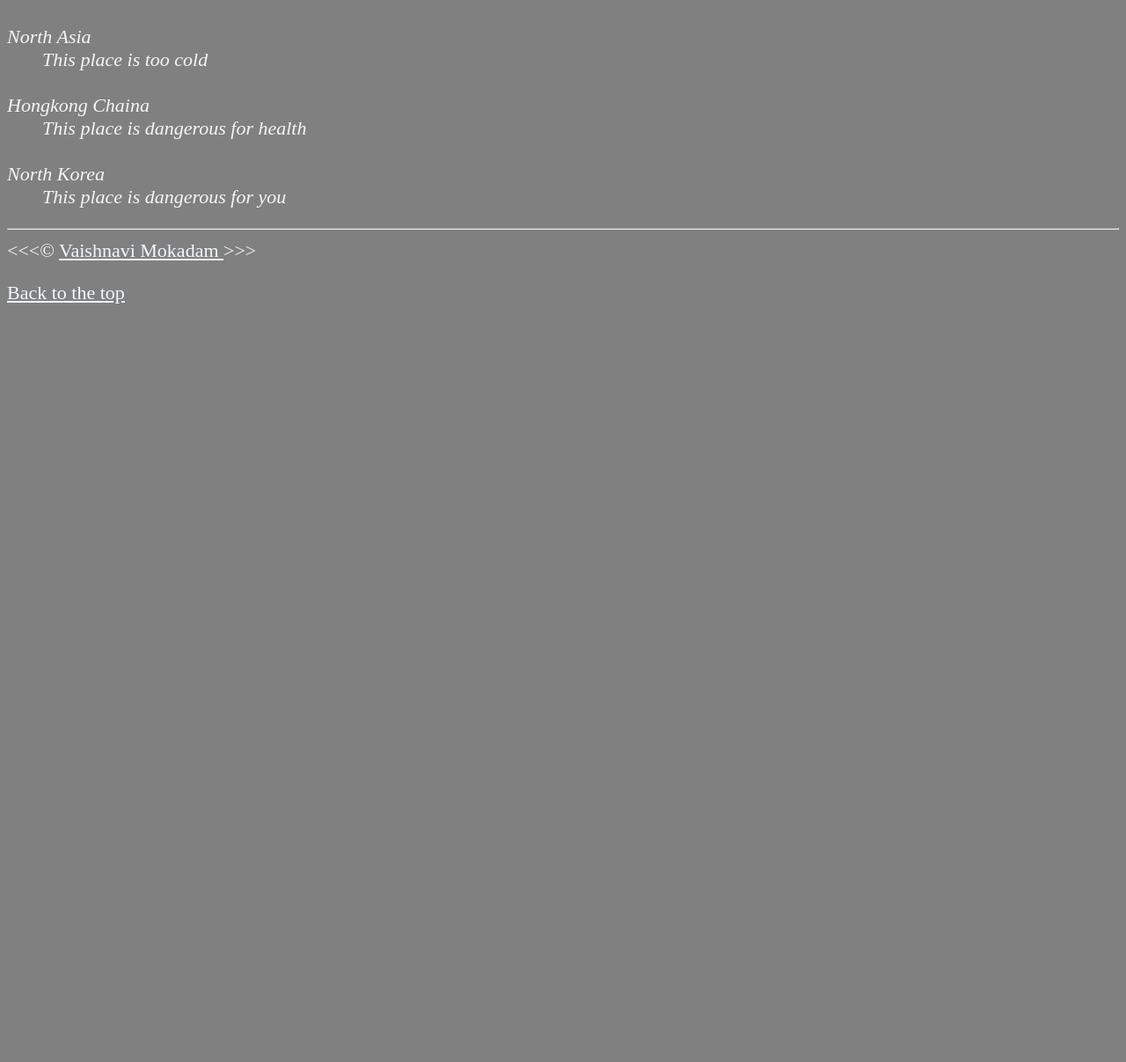
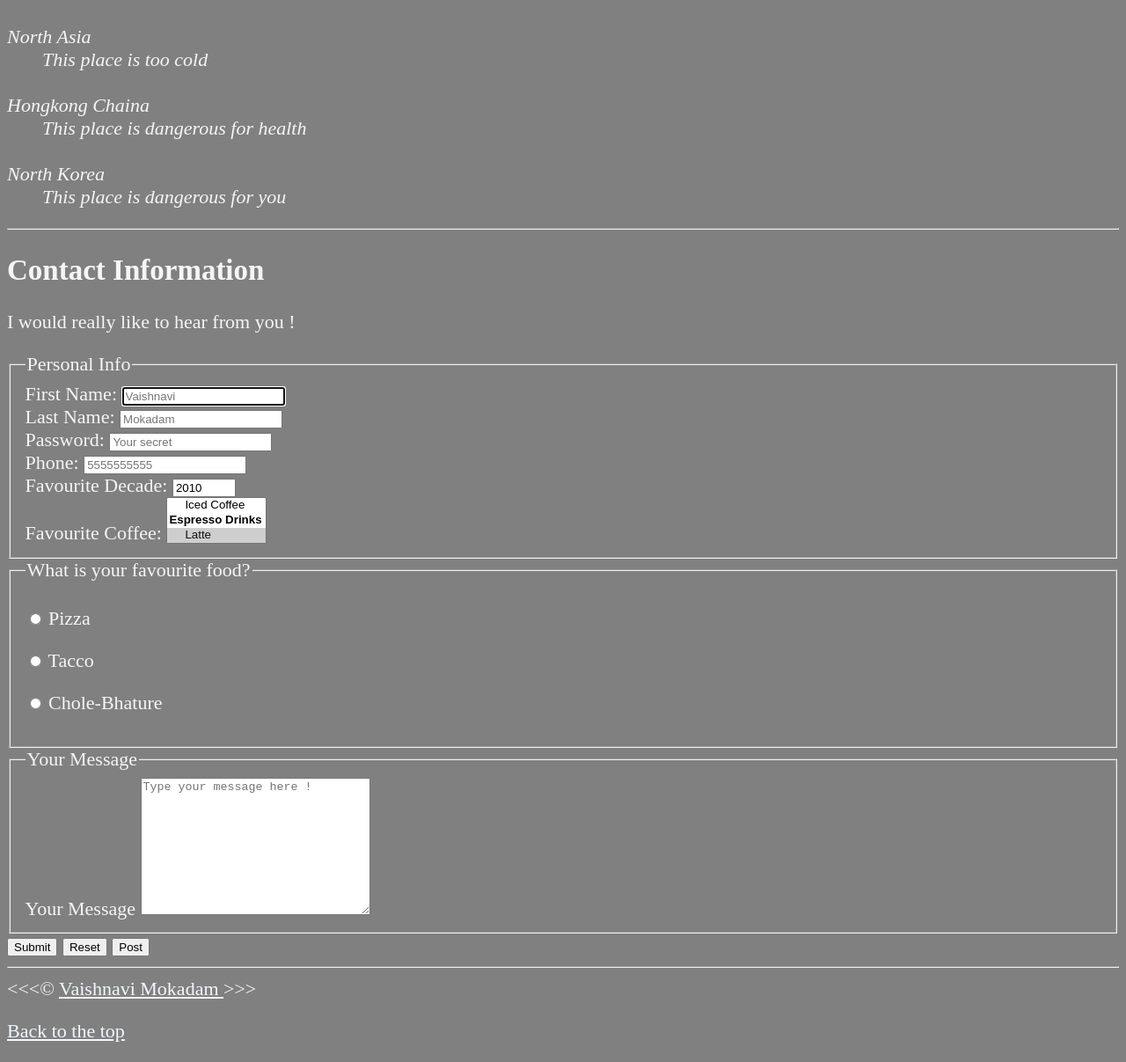
Before and after one commit to Vaishnavi2701-mk/HTML, a plain HTML site: page index.html in a window 1280 px wide. Shown: the part 2471-3678 px from the top of the page at 88% size. Before the commit the page ends 2839 px from the top, so only its background shows below. Drawn offline with Linux system fonts and the light colour scheme.

Commit message:
Update index.html

```diff
--- a/index.html
+++ b/index.html
@@ -168,7 +168,80 @@
            </p>
         </article>
         <hr>
+        <article>
+            <h2>Contact Information</h2>
+            <p>I would really like to hear from you !</p>
+            <form action="https://httpbin.org/get" method="get">
+                <fieldset>
+                    <legend> Personal Info </legend>
+                    <label for="firstname">First Name: </label>
+                    <input type="text" name="firstname" id="firstname" placeholder="Vaishnavi" autocomplete="on" required autofocus>
+                    <br>
+                    <label for="lastname">Last Name: </label>
+                    <input type="text" name="lastname" id="lastname" placeholder="Mokadam" autocomplete="on" required autofocus>
+                    <br>
+                    <label for="password">Password: </label>
+                    <input type="password" name="password" id="password" placeholder="Your secret" autocomplete="on" required autofocus>
+                    <br>
+                    <label for="phone">Phone: </label>
+                    <input type="tel" name="phone" id="phone" placeholder="5555555555" pattern="[0-9]{3}[0-9]{3}[0-9]{4}" required >
+                    <br>
+                    <label for="favouritedecade">Favourite Decade: </label>
+                    <input type="number" name="favouritedecade" id="favouritedecade" min="1940" max="2020" step="10" value="2010" >
+                    <br>
+                    <label for="coffee">Favourite Coffee: </label>
+                    <select name="coffee" id="coffee" multiple size="3">
+                        <optgroup label="Coffees">
+                          <option value="Regular Coffee">Regular Coffee</option>
+                          <option value="Iced Coffee">Iced Coffee</option>
+                        </optgroup>
+                        <optgroup label="Espresso Drinks">
+                          <option value="Latte" selected>Latte</option>
+                          <option value="Cappuccino">Cappuccino</option>
+                          <option value="Cafe Mocha">Cafe Mocha</option>
+                        </optgroup>
+                    </select>
+            </fieldset>
+
+                <!--
+                <label for="coffee">Favourite Coffee</label>
+                <input type="coffee" name="coffee" id="coffee" list="coffee-list">
+                <datalist id="coffee-list">
+                        <option value="Regular Coffee">Regular Coffee</option>
+                        <option value="Iced Coffee">Iced Coffee</option>
+                        <option value="Latte" selected>Latte</option>
+                        <option value="Cappuccino">Cappuccino</option>
+                        <option value="Cafe Mocha">Cafe Mocha</option>
+                </datalist>
+
+            -->
+            <fieldset>
+                <legend>What is your favourite food?</legend>
+                <p><input type="radio" name="food" id="Pizza" value="Pizza">
+                   <label for="Pizza">Pizza</label>
+                </p>
+                <p><input type="radio" name="food" id="Tacco" value="Tacco">
+                    <label for="Tacco">Tacco</label>
+                </p>
+                <p><input type="radio" name="food" id="Chole-Bhature" value="Chole-Bhature">
+                    <label for="Chole-Bhature">Chole-Bhature</label>
+                </p>
+            </fieldset>
+
+            <fieldset>
+                <legend>Your Message</legend>
+                <label for="Your Message">Your Message</label>
+                <textarea name="Your Message" id="Your Message" cols="30" rows="10" placeholder="Type your message here !"></textarea>
+            </fieldset>
+
+            <button type="submit">Submit</button>
+            <button type="reset">Reset</button>
+            <button type="submit" formaction="https://httpbin.org/post" formmethod="post"> Post</button>
+            </form>
+        </article>
     </main>
+
+    <hr>
 
     <footer>
         &lt;&lt;&lt;&copy; <a href="about.html"> Vaishnavi Mokadam </a>&gt;&gt;&gt;
```
